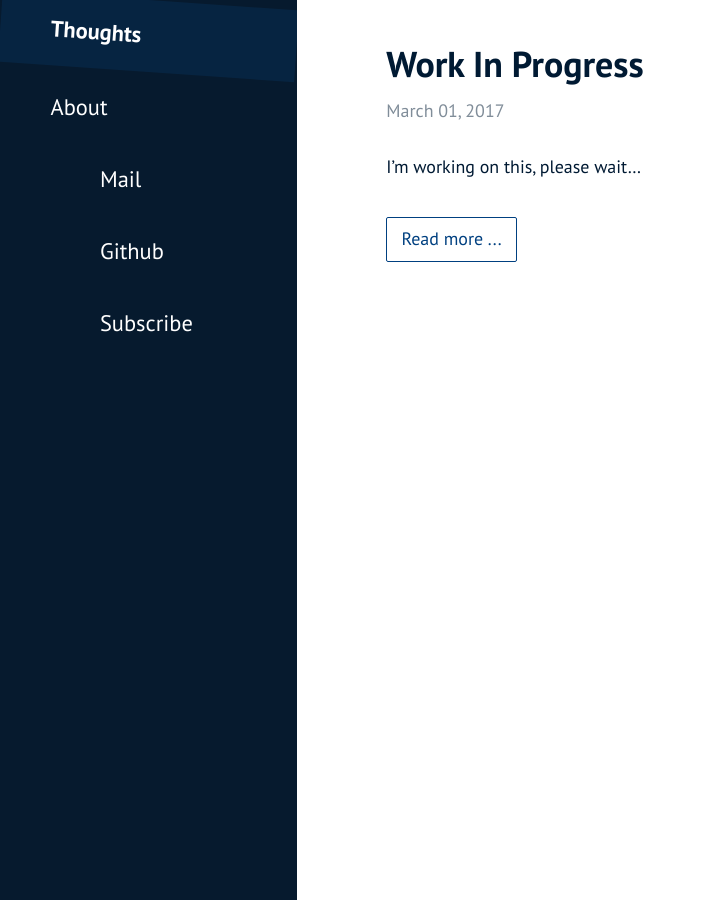
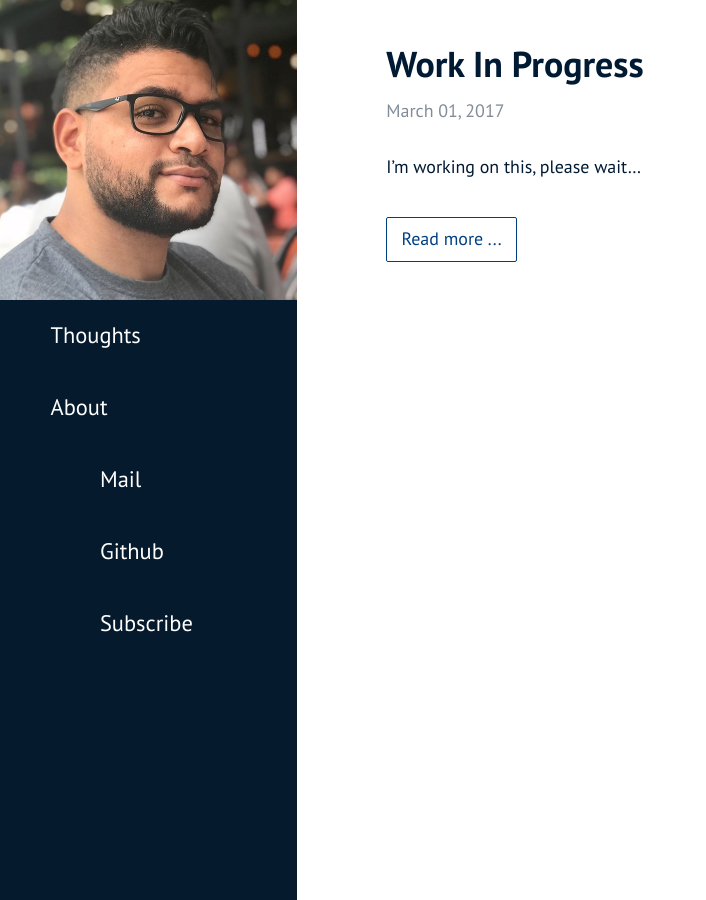
Before and after one commit to ADelRosarioH/adelrosarioh.github.io, a Jekyll site: the page built from index.html, in a window 1280 px wide. Shown: the whole page, without its empty margins (0-706 px from the left). Built offline with Jekyll 4.4.1, drawn with Linux system fonts in a browser that asks for light colours.

Commit message:
adds profile picture and sidebar footer

```diff
--- a/_layouts/default.html
+++ b/_layouts/default.html
@@ -39,6 +39,8 @@
     {% endif %}
     <body>
         <header class="icons">
+            <div class="profile-picture">
+            </div>
             {% unless site.show_title != true and site.navigation and site.external %}
                 <a href="{{ "/" | relative_url }}" class="title">{{ site.title | escape }}</a>
             {% endunless %}
@@ -52,6 +54,9 @@
             {% if site.sidebar and site.show_description %}
                 <div class="hidden description">{{ site.description }}</div>
             {% endif %}
+            <div class="sidebar-footer">
+
+            </div>
         </header>
 
         {{ content }}
```
Also changed, not shown: assets/images/anthony-del-rosario.png (added).
